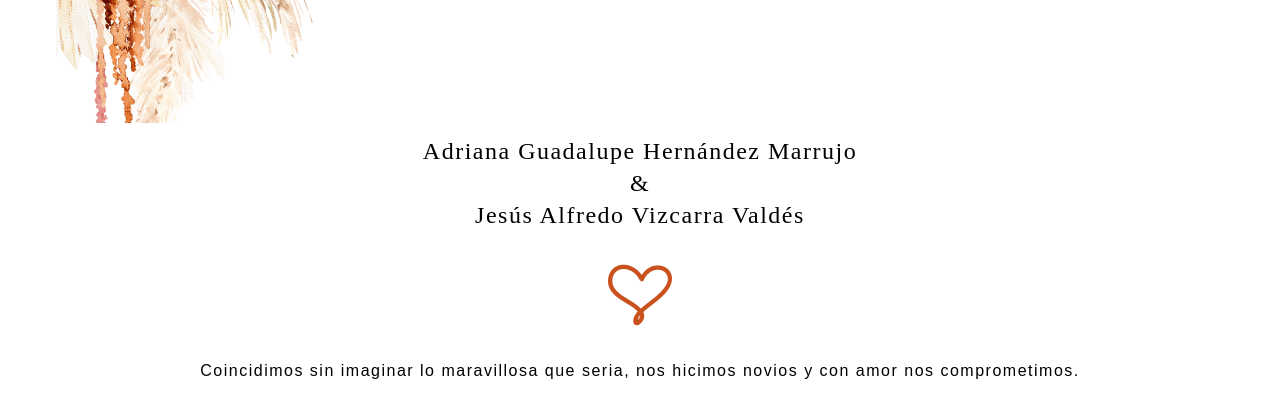
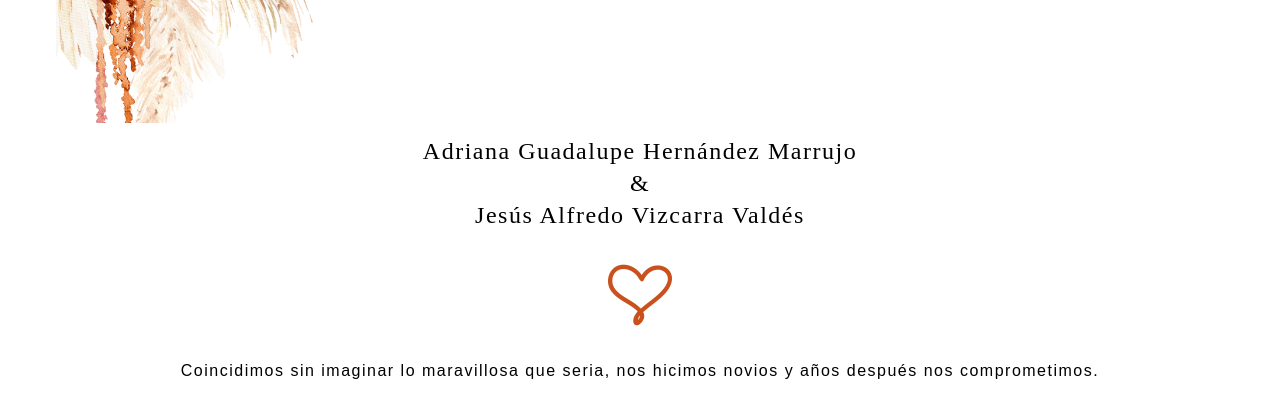
Before and after one commit to jesusacu98/wedding, a Next.js app: page / in a window 1280 px wide. Shown: the part 1860-2265 px from the top of the page. Built offline with nearby package versions, Linux system fonts and the light colour scheme.

Commit message:
change tittle and favicon

```diff
--- a/package.json
+++ b/package.json
@@ -14,14 +14,18 @@
     "framer-motion": "^11.0.3",
     "next": "14.1.0",
     "react": "^18",
+    "react-animate-on-scroll": "^2.1.7",
     "react-dom": "^18",
+    "react-scroll": "^1.9.0",
     "react-slick": "^0.30.1",
     "slick-carousel": "^1.8.1"
   },
   "devDependencies": {
     "@types/node": "^20",
     "@types/react": "^18",
+    "@types/react-animate-on-scroll": "^2.1.8",
     "@types/react-dom": "^18",
+    "@types/react-scroll": "^1.8.10",
     "@types/react-slick": "^0.23.13",
     "autoprefixer": "^10.0.1",
     "eslint": "^8",
--- a/src/app/components/section2.tsx
+++ b/src/app/components/section2.tsx
@@ -1,7 +1,9 @@
 "use client";
 import { useState, useEffect } from "react";
+import ScrollAnimation from 'react-animate-on-scroll';
 
 export default function Portada() {
+
     const [countdown, setCountdown] = useState({
         days: 0,
         hours: 0,
@@ -34,6 +36,8 @@ export default function Portada() {
 
     return (
         <section className="flex-col p-5 md:p-10 lg:p-14 xl:p-18 bg-white">
+
+            <ScrollAnimation animateIn="animate__slideInDown" animateOnce>
                 <div className="flex flex-col items-center text-center">
                     <span className="text-secondary block text-4xl font-cursive mt-2 tracking-[1.5px]">
                         El comienzo de una nueva aventura...
@@ -68,6 +72,8 @@ export default function Portada() {
                         </div>
                     </div>
                 </div>
+            </ScrollAnimation>
+
 
             {/* <div className="flex-col text-white text-center pt-6">
                 <button className="bg-secondary text-white font-secondary font-bold py-2 px-4 rounded-md focus:outline-none focus:shadow-outline-blue active:bg-secondary">
--- a/src/app/components/section3.tsx
+++ b/src/app/components/section3.tsx
@@ -1,4 +1,5 @@
 "use client";
+import ScrollAnimation from 'react-animate-on-scroll';
 
 export default function AboutUs() {
     return (
@@ -14,6 +15,7 @@ export default function AboutUs() {
                     </span>
                 </div>
 
+                <ScrollAnimation animateIn="animate__slideInRight" animateOnce>
                     <div className="flex flex-col items-center justify-center mt-3 px-[46px]">
                         <span className="block text-2xl font-[300] font-principal tracking-[1.5px]">
                             Adriana Guadalupe Hernández Marrujo
@@ -32,9 +34,10 @@ export default function AboutUs() {
 
                     <div className="flex flex-col items-center justify-center mt-8 px-[46px]">
                         <span className="block text-1xl font-[300] font-secondary tracking-[1.5px]">
-                        Coincidimos sin imaginar lo maravillosa que seria, nos hicimos novios y con amor nos comprometimos.
+                            Coincidimos sin imaginar lo maravillosa que seria, nos hicimos novios y años después nos comprometimos.
                         </span>
                     </div>
+                </ScrollAnimation>
 
                 <div className="flex items-center justify-center m-6">
                     <div className="w-80 h-80 rounded-[75px] overflow-hidden">
@@ -52,6 +55,7 @@ export default function AboutUs() {
                     </span>
                 </div>
 
+                <ScrollAnimation animateIn="animate__fadeIn" animateOnce>
                     <div className="flex flex-col items-center justify-center">
                         <span className="text-secondary block text-4xl font-cursive tracking-[1.5px]">
                             Novia
@@ -72,6 +76,7 @@ export default function AboutUs() {
                             José Alfredo Vizcarra Bernal
                         </span>
                     </div>
+                </ScrollAnimation>
 
                 <div className="flex flex-col items-center justify-center mt-10">
                     <img className="w-100 h-100" src="/fondo3.png" alt="" />
@@ -87,6 +92,7 @@ export default function AboutUs() {
                     <img className="w-16 h-16" src="/circulo.png" alt="" />
                 </div>
 
+                <ScrollAnimation animateIn="animate__slideInLeft" animateOnce>
                     <div className="flex flex-col items-center justify-center">
                         <span className="text-secondary block text-4xl font-cursive mt-2 tracking-[1.5px]">
                             Matrimonio
@@ -101,7 +107,9 @@ export default function AboutUs() {
                             Luis Fernando Plascencia Vega
                         </span>
                     </div>
+                </ScrollAnimation>
 
+                <ScrollAnimation animateIn="animate__slideInRight" animateOnce>
                     <div className="flex flex-col items-center justify-center mt-10">
                         <img className="w-16 h-16" src="/vela.png" alt="" />
                     </div>
@@ -120,7 +128,9 @@ export default function AboutUs() {
                             Ramiro López López
                         </span>
                     </div>
+                </ScrollAnimation>
 
+                <ScrollAnimation animateIn="animate__slideInLeft" animateOnce>
                     <div className="flex flex-col items-center justify-center mt-10">
                         <img className="w-16 h-16" src="/anillos.png" alt="" />
                     </div>
@@ -139,7 +149,9 @@ export default function AboutUs() {
                             Héctor Antonio Hernández Marrujo
                         </span>
                     </div>
+                </ScrollAnimation>
 
+                <ScrollAnimation animateIn="animate__slideInRight" animateOnce>
                     <div className="flex flex-col items-center justify-center mt-10">
                         <img className="w-16 h-16" src="/arras.png" alt="" />
                     </div>
@@ -155,7 +167,9 @@ export default function AboutUs() {
                             Isela Guadalupe Hernández Sainz
                         </span>
                     </div>
+                </ScrollAnimation>
 
+                <ScrollAnimation animateIn="animate__slideInLeft" animateOnce>
                     <div className="flex flex-col items-center justify-center mt-10">
                         <img className="w-16 h-16" src="/lazo.png" alt="" />
                     </div>
@@ -174,6 +188,7 @@ export default function AboutUs() {
                             José Alfredo Vizcarra Valdés
                         </span>
                     </div>
+                </ScrollAnimation>
             </div>
         </section>
     );
--- a/src/styles/globals.css
+++ b/src/styles/globals.css
@@ -1,6 +1,7 @@
 @tailwind base;
 @tailwind components;
 @tailwind utilities;
+@import 'animate.css';
 
 :root {
   --foreground-rgb: 0, 0, 0;
```
Also changed, not shown: 1 other file (tests, documents, lock files or other folders). Lines whose indentation alone changed are shown as unchanged.
